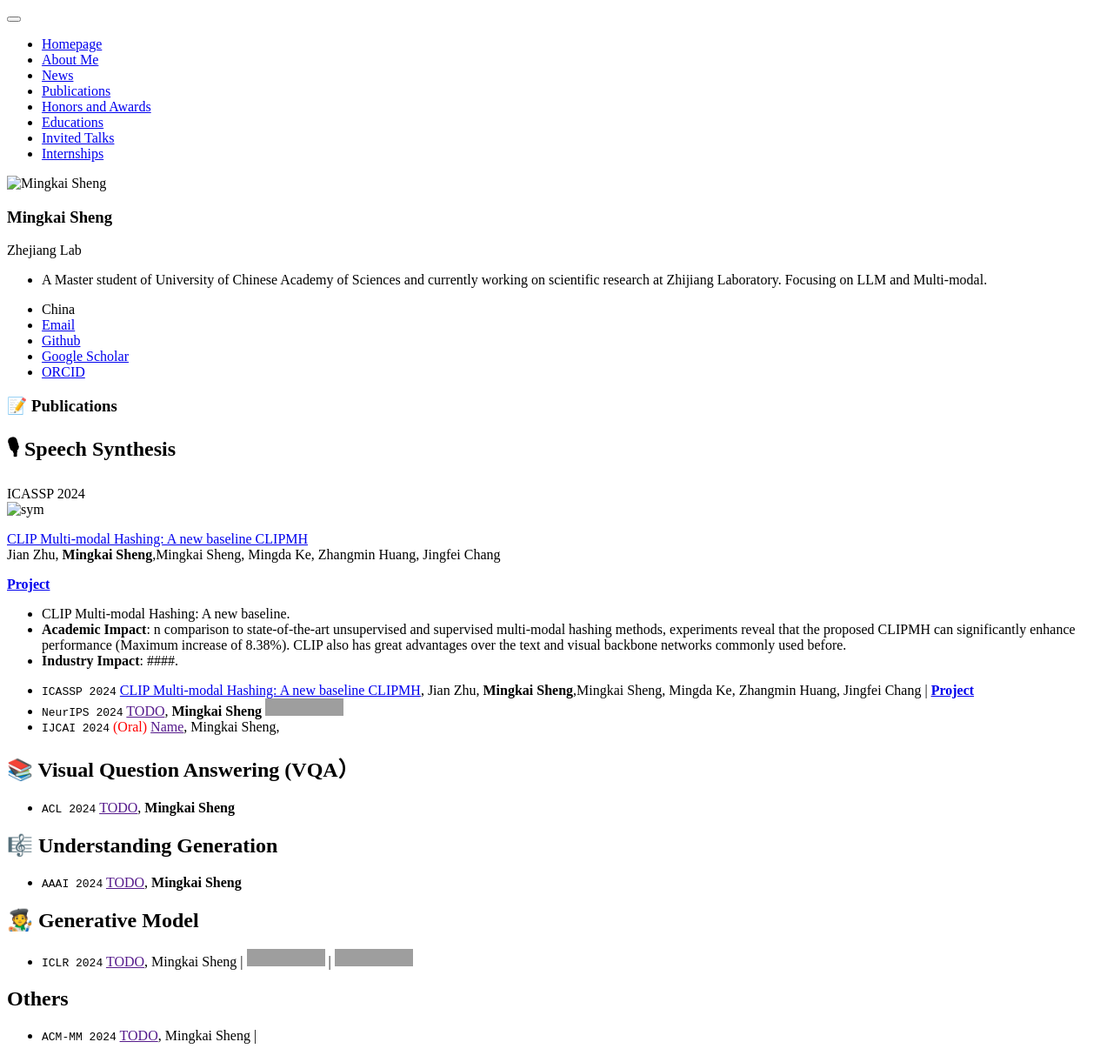
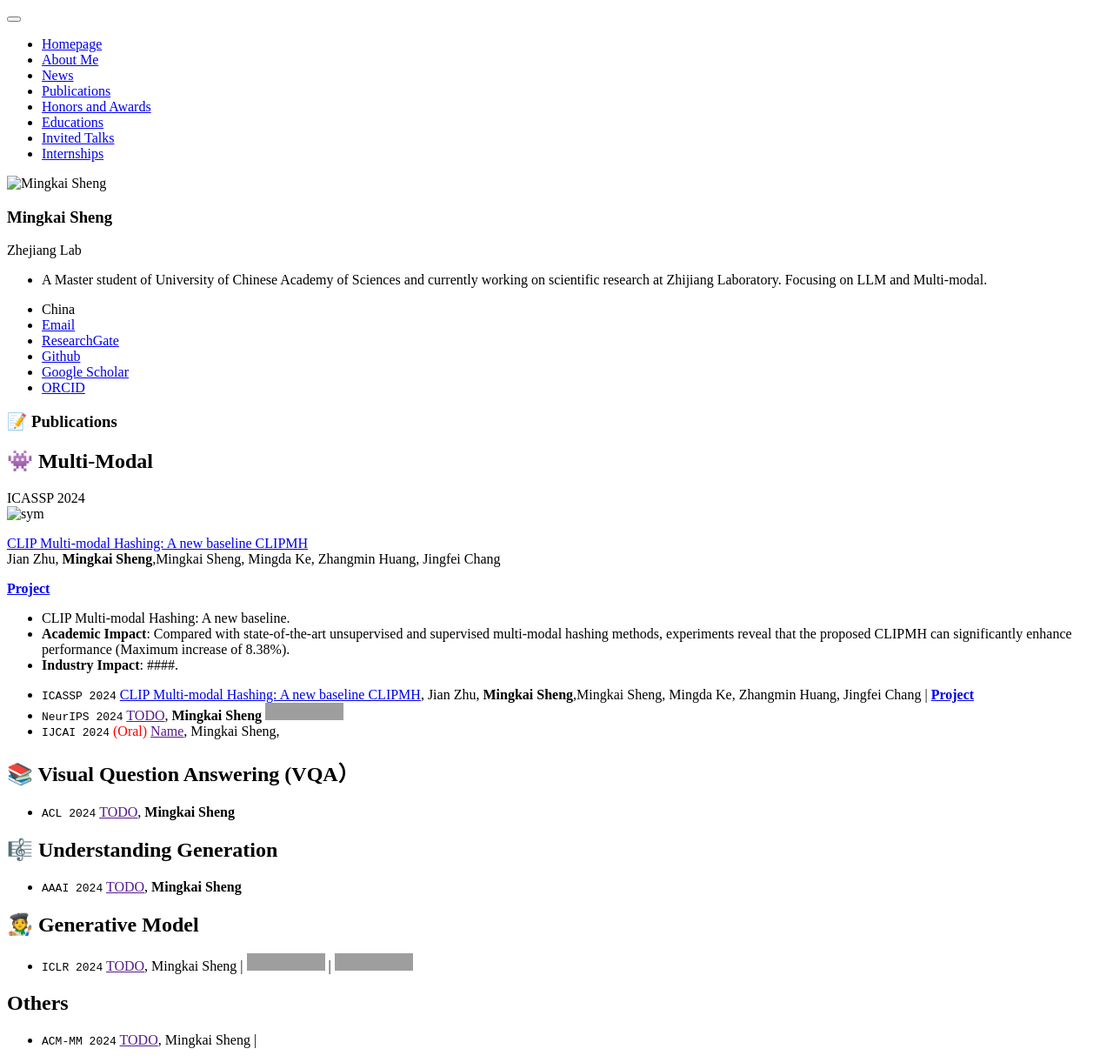
Before and after one commit to MingkaiSheng/mingkaisheng.github.io, a Jekyll site: the page built from _pages/includes/pub.md, in a window 1280 px wide. Shown: the whole page at 87% size. Built offline with Jekyll 4.4.1, drawn with Linux system fonts in a browser that asks for light colours; our own code applies the rules of GitHub Pages for plain Markdown files; grey boxes are pictures that could not be loaded.

```diff
--- a/_config.yml
+++ b/_config.yml
@@ -8,7 +8,7 @@
 # Site Settings
 title                    : "Mingkai Sheng"
 description              : "A Master student of University of Chinese Academy of Sciences and currently working on scientific research at Zhijiang Laboratory. Focusing on LLM and Multi-modal."
-repository               : "shengmingkai/shengmingkai.github.io"
+repository               : "mingkaisheng/mingkaisheng.github.io"
 google_scholar_stats_use_cdn : true
 
 # google analytics
@@ -29,7 +29,7 @@ author:
   pubmed           :
   googlescholar    : "https://scholar.google.com/citations?hl=en&user=sog0rcwAAAAJ"
   email            : "shengmingkai22@mails.ucas.ac.cn"
-  researchgate     :  # example: "https://www.researchgate.net/profile/yourprofile"
+  researchgate     : "https://www.researchgate.net/profile/Mingkai-Sheng"
   uri              :
   bitbucket        :
   codepen          :
@@ -37,7 +37,7 @@ author:
   flickr           :
   facebook         :
   foursquare       :
-  github           : "shengmingkai"
+  github           : "mingkaisheng"
   google_plus      :
   keybase          :
   instagram        :
--- a/_pages/includes/pub.md
+++ b/_pages/includes/pub.md
@@ -1,6 +1,6 @@
 
 # 📝 Publications
-## 🎙 Speech Synthesis
+## 👾 Multi-Modal
 
 
 <div class='paper-box'><div class='paper-box-image'><div><div class="badge">ICASSP 2024</div><img src='images/CLIPMH.jpg' alt="sym" width="100%"></div></div>
@@ -12,7 +12,7 @@ Jian Zhu, **Mingkai Sheng**,Mingkai Sheng, Mingda Ke, Zhangmin Huang, Jingfei Ch
 [**Project**](https://github.com/HackerHyper/CLIPMH) <strong><span class='show_paper_citations' data='4FA6C0AAAAAJ:qjMakFHDy7sC'></span></strong>
 
 - CLIP Multi-modal Hashing: A new baseline.
-- **Academic Impact**: n comparison to state-of-the-art unsupervised and supervised multi-modal hashing methods, experiments reveal that the proposed CLIPMH can significantly enhance performance (Maximum increase of 8.38%). CLIP also has great advantages over the text and visual backbone networks commonly used before.
+- **Academic Impact**: Compared with state-of-the-art unsupervised and supervised multi-modal hashing methods, experiments reveal that the proposed CLIPMH can significantly enhance performance (Maximum increase of 8.38%).
 - **Industry Impact**: ####.
 </div>
 </div>
```
